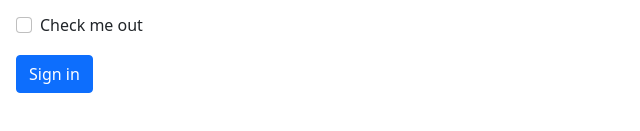
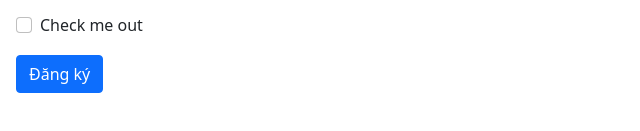
Before and after one commit to NgDacDuong/shopshose, a plain HTML site: page footballshosa/pages/dangki.html in a window 1280 px wide. Shown: the part 493-624 px from the top of the page, 0-640 px from the left. Drawn offline with nearby package versions, Linux system fonts and the light colour scheme.

Commit message:
Change content

```diff
--- a/footballshosa/pages/dangki.html
+++ b/footballshosa/pages/dangki.html
@@ -109,7 +109,7 @@
             </div>
         </div>
         <div class="col-12">
-            <button type="submit" class="btn btn-primary">Sign in</button>
+            <button type="submit" class="btn btn-primary">Đăng ký</button>
         </div>
     </form>
 </body>
```
